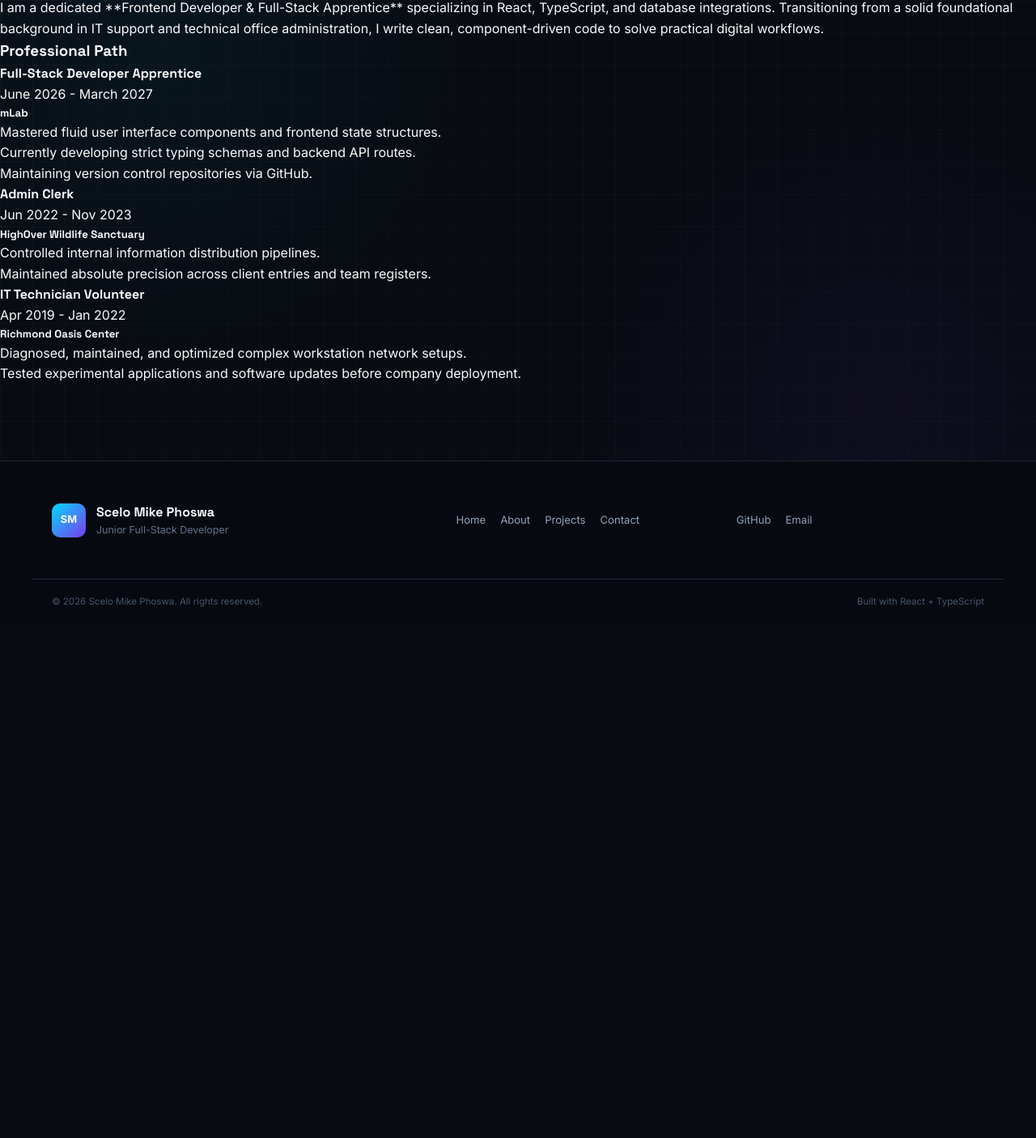
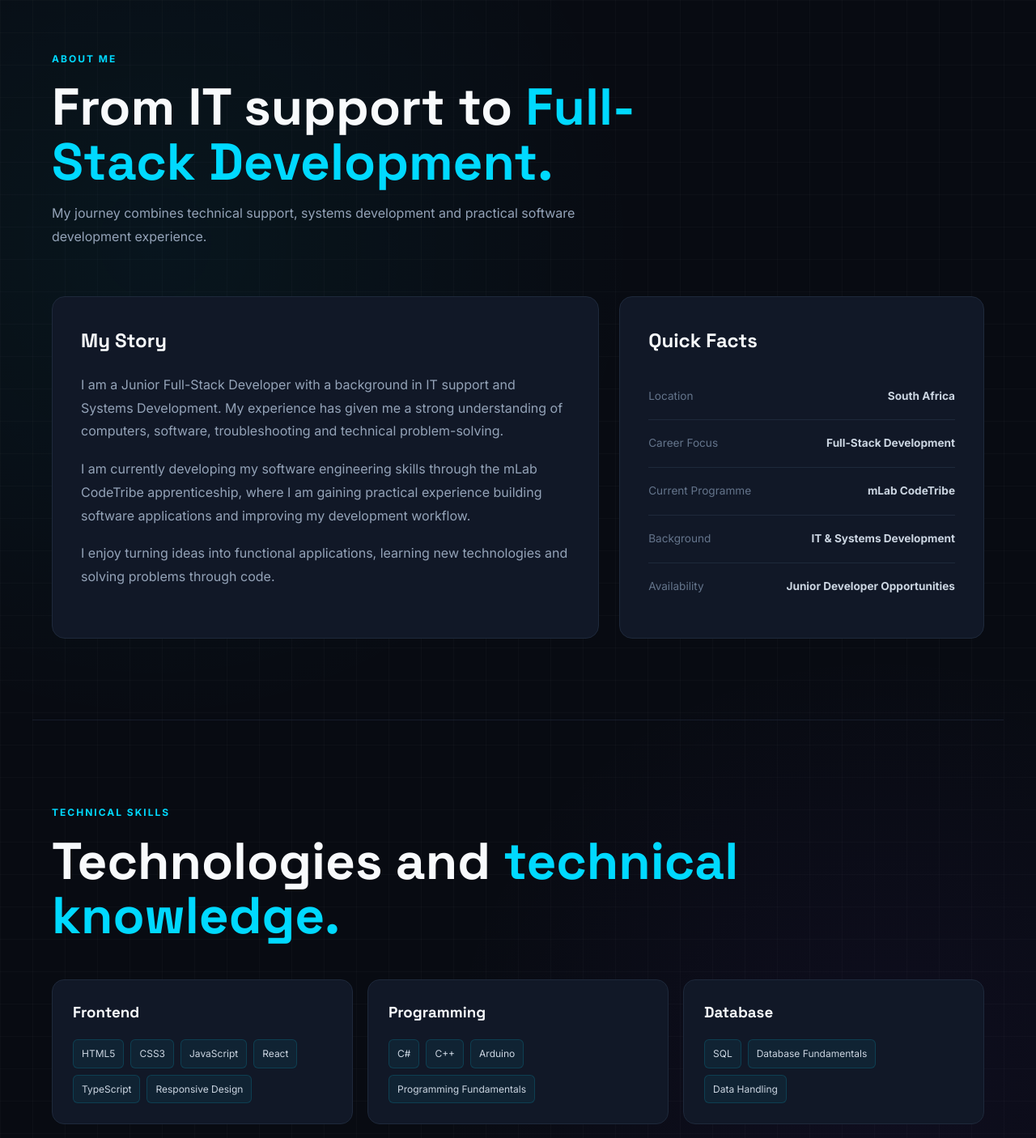
Before and after one commit to Qhathizwe/Mi-Portfolio, a React (Vite) app: page /about in a window 1280 px wide. Shown: the part 120-1526 px from the top of the page at 81% size. Before the commit the page ends 891 px from the top, so only its background shows below. Built offline with nearby package versions, Linux system fonts and the light colour scheme.

Commit message:
additional changes to the about me page

```diff
--- a/src/pages/about/About.tsx
+++ b/src/pages/about/About.tsx
@@ -1,34 +1,207 @@
 import React from 'react';
-import { experienceData } from '../../data/PortfolioData';
 import styles from './About.module.css';
 
 export const About: React.FC = () => {
 
   return (
-    <div className={styles.container}>
-      <h2 className={styles.title}>About Me</h2>
-      <p className={styles.bio}>
-        I am a dedicated **Frontend Developer & Full-Stack Apprentice** specializing in React, TypeScript, and database integrations. Transitioning from a solid foundational background in IT support and technical office administration, I write clean, component-driven code to solve practical digital workflows.
-      </p>
+    <div className={styles.page}>
 
-      <h3 className={styles.sectionTitle}>Professional Path</h3>
-      <div className={styles.timeline}>
-        {experienceData.map((exp, idx) => (
-          <div key={idx} className={styles.timelineItem}>
-            <div className={styles.timelineMarker} />
-            <div className={styles.itemHeader}>
-              <h4 className={styles.roleTitle}>{exp.role}</h4>
-              <span className={styles.durationBadge}>{exp.duration}</span>
+      <section className={styles.aboutSection}>
+
+        <div className={styles.heading}>
+
+          <span>ABOUT ME</span>
+
+          <h1>
+            From IT support to
+            <strong> Full-Stack Development.</strong>
+          </h1>
+
+          <p>
+            My journey combines technical support,
+            systems development and practical software
+            development experience.
+          </p>
+
+        </div>
+
+        <div className={styles.contentGrid}>
+
+          <div className={styles.storyCard}>
+
+            <h2>My Story</h2>
+
+            <p>
+              I am a Junior Full-Stack Developer with a
+              background in IT support and Systems Development.
+              My experience has given me a strong understanding
+              of computers, software, troubleshooting and
+              technical problem-solving.
+            </p>
+
+            <p>
+              I am currently developing my software engineering
+              skills through the mLab CodeTribe apprenticeship,
+              where I am gaining practical experience building
+              software applications and improving my development
+              workflow.
+            </p>
+
+            <p>
+              I enjoy turning ideas into functional applications,
+              learning new technologies and solving problems
+              through code.
+            </p>
+
+          </div>
+
+          <div className={styles.factsCard}>
+
+            <h2>Quick Facts</h2>
+
+            <div className={styles.fact}>
+              <span>Location</span>
+              <strong>South Africa</strong>
             </div>
-            <h5 className={styles.companyName}>{exp.company}</h5>
-            <ul className={styles.highlightsList}>
-              {exp.highlights.map((item, key) => (
-                <li key={key} className={styles.highlightRow}>{item}</li>
-              ))}
-            </ul>
+
+            <div className={styles.fact}>
+              <span>Career Focus</span>
+              <strong>Full-Stack Development</strong>
+            </div>
+
+            <div className={styles.fact}>
+              <span>Current Programme</span>
+              <strong>mLab CodeTribe</strong>
+            </div>
+
+            <div className={styles.fact}>
+              <span>Background</span>
+              <strong>IT & Systems Development</strong>
+            </div>
+
+            <div className={styles.fact}>
+              <span>Availability</span>
+              <strong>Junior Developer Opportunities</strong>
+            </div>
+
           </div>
-        ))}
-      </div>
+
+        </div>
+
+      </section>
+
+
+      <section className={styles.skillsSection}>
+
+        <div className={styles.sectionHeading}>
+
+          <span>TECHNICAL SKILLS</span>
+
+          <h2>
+            Technologies and
+            <strong> technical knowledge.</strong>
+          </h2>
+
+        </div>
+
+        <div className={styles.skillsGrid}>
+
+          <SkillCard
+            title="Frontend"
+            skills={[
+              'HTML5',
+              'CSS3',
+              'JavaScript',
+              'React',
+              'TypeScript',
+              'Responsive Design'
+            ]}
+          />
+
+          <SkillCard
+            title="Programming"
+            skills={[
+              'C#',
+              'C++',
+              'Arduino',
+              'Programming Fundamentals'
+            ]}
+          />
+
+          <SkillCard
+            title="Database"
+            skills={[
+              'SQL',
+              'Database Fundamentals',
+              'Data Handling'
+            ]}
+          />
+
+          <SkillCard
+            title="IT & Systems"
+            skills={[
+              'Hardware Support',
+              'Software Support',
+              'Troubleshooting',
+              'System Configuration',
+              'Networking'
+            ]}
+          />
+
+          <SkillCard
+            title="Tools"
+            skills={[
+              'Git',
+              'GitHub',
+              'VS Code',
+              'Vite'
+            ]}
+          />
+
+          <SkillCard
+            title="Other"
+            skills={[
+              'IoT',
+              'Power BI',
+              'Data Visualisation',
+              'Technical Problem Solving'
+            ]}
+          />
+
+        </div>
+
+      </section>
+
     </div>
   );
 };
+
+
+interface SkillCardProps {
+  title: string;
+  skills: string[];
+}
+
+const SkillCard: React.FC<SkillCardProps> = ({
+  title,
+  skills
+}) => {
+
+  return (
+    <div className={styles.skillCard}>
+
+      <h3>{title}</h3>
+
+      <div className={styles.skillList}>
+
+        {skills.map((skill) => (
+          <span key={skill}>
+            {skill}
+          </span>
+        ))}
+
+      </div>
+
+    </div>
+  );
+};
```
